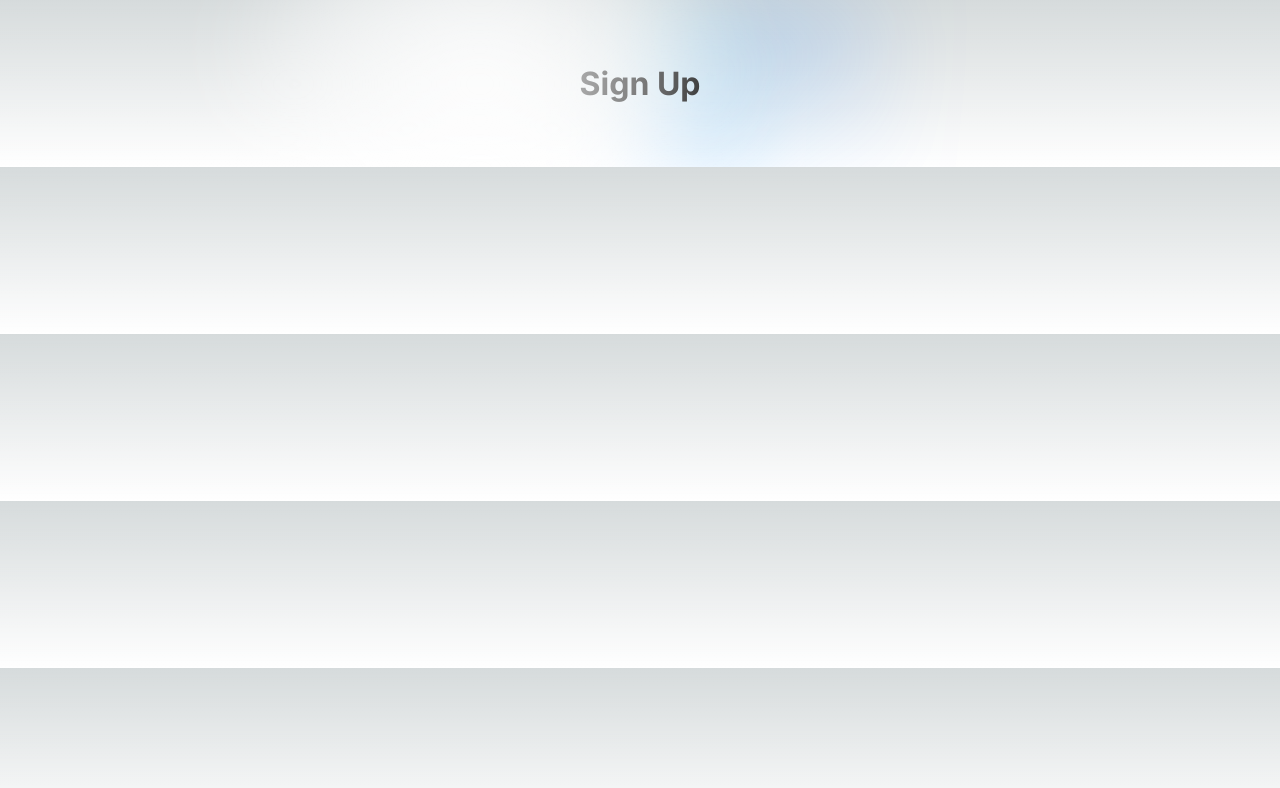
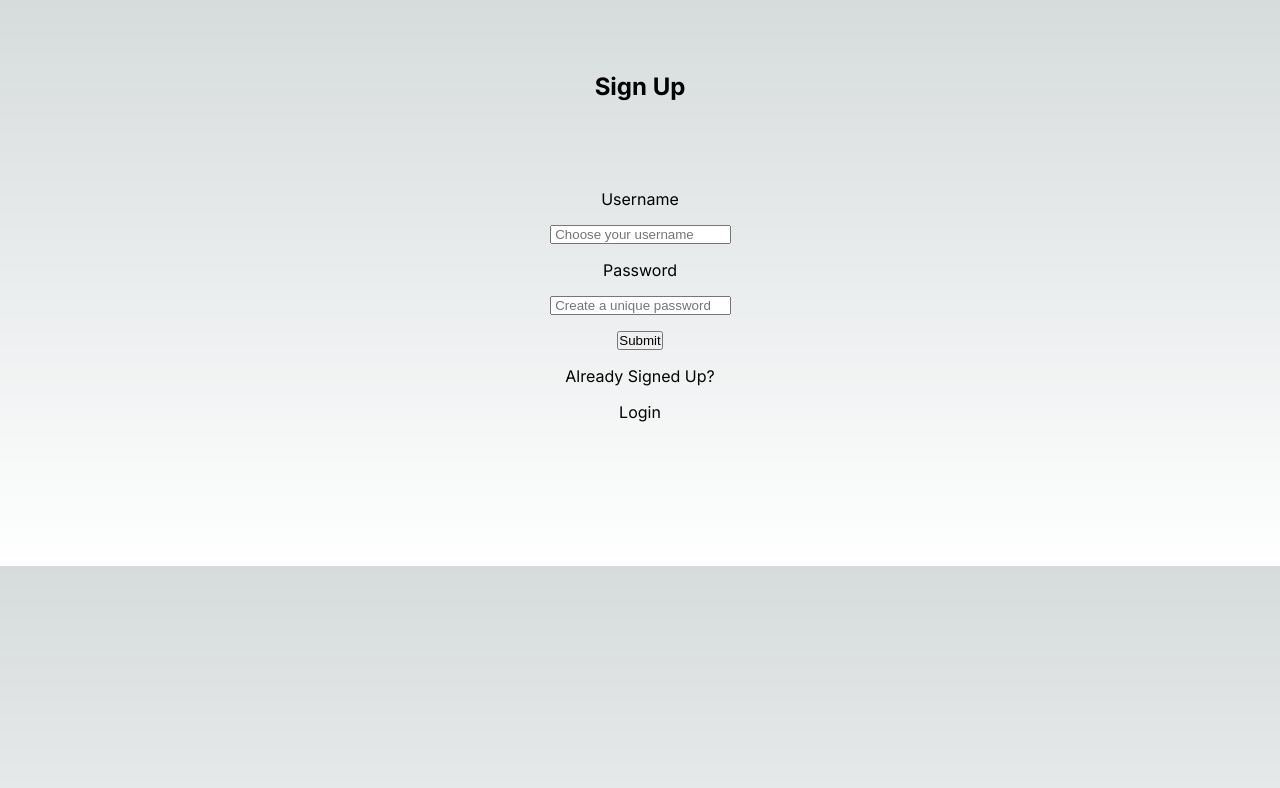
Before and after one commit to willfranck/crypto-tracking-fullfeature, a Next.js app: page /pages/signup in a window 1280 px wide. Shown: the top 788 px of the page. Built offline with nearby package versions, Linux system fonts and the light colour scheme.

Commit message:
Feat: Added Signup and Login pages

```diff
--- a/src/app/layout.tsx
+++ b/src/app/layout.tsx
@@ -16,7 +16,12 @@ export default function RootLayout({
 }) {
   return (
     <html lang="en">
-      <body className={inter.className}>{children}</body>
+      <body
+        className={inter.className}
+        suppressHydrationWarning={true}
+      >
+        {children}
+      </body>
     </html>
   )
 }
--- a/src/app/page.module.css
+++ b/src/app/page.module.css
@@ -74,13 +74,18 @@
 
 .center {
   display: flex;
+  flex-direction: column;
   justify-content: center;
   align-items: center;
   position: relative;
   padding: 4rem 0;
 }
 
-.center::before {
+.center > * {
+  margin: 0.5rem;
+}
+
+/* .center::before {
   background: var(--secondary-glow);
   border-radius: 50%;
   width: 480px;
@@ -88,11 +93,11 @@
   margin-left: -400px;
 }
 
-.center::after {
+.center::before {
   background: var(--primary-glow);
   width: 240px;
   height: 180px;
-  z-index: -1;
+  z-index: -100;
 }
 
 .center::before,
@@ -102,7 +107,7 @@
   position: absolute;
   filter: blur(45px);
   transform: translateZ(0);
-}
+} */
 
 .logo {
   position: relative;
--- a/src/app/pages/signup/page.tsx
+++ b/src/app/pages/signup/page.tsx
@@ -13,6 +13,7 @@ export default function SignUp() {
   })
 
   const onSignUp = async () => {
+    console.log('Submitted');
 
   }
 
@@ -20,8 +21,40 @@ export default function SignUp() {
 
 
   return (
-    <div className={styles.center}>
+    <section className={styles.center}>
       <h1>Sign Up</h1>
-    </div>
+
+      <form className={styles.center}>
+        <label htmlFor='username'>Username</label>
+        <input
+          id='username'
+          type='text'
+          value={user.username}
+          placeholder=' Choose your username'
+          onChange={(e) => setUser({...user, username: e.target.value})}
+        >
+        </input>
+
+        <label htmlFor='password'>Password</label>
+        <input
+          id='password'
+          type='password'
+          value={user.password}
+          placeholder=' Create a unique password'
+          onChange={(e) => setUser({...user, password: e.target.value})}
+        >
+        </input>
+
+        <button
+          type='submit'
+          onClick={onSignUp}
+        >
+          Submit
+        </button>
+
+        <label>Already Signed Up?</label>
+        <Link href='/pages/login'>Login</Link>
+      </form>
+    </section>
   )
 }
```
Also changed, not shown: src/app/pages/login/page.tsx (added, +7 -0 lines).
